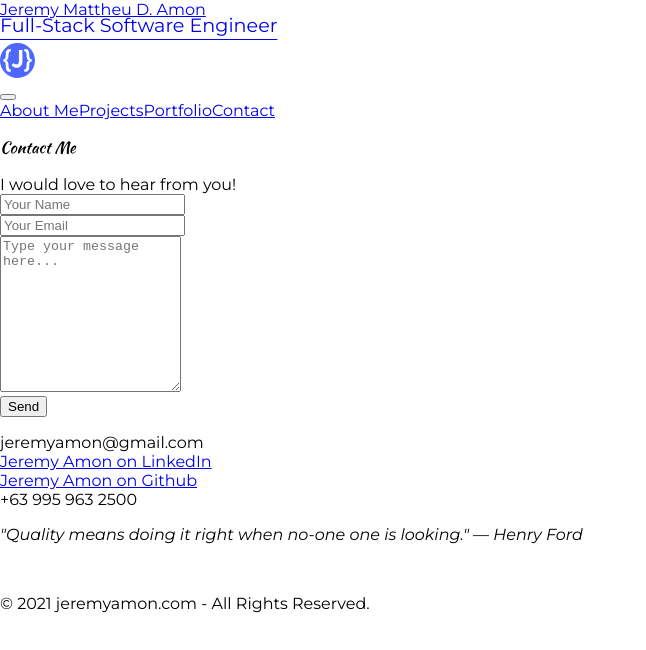
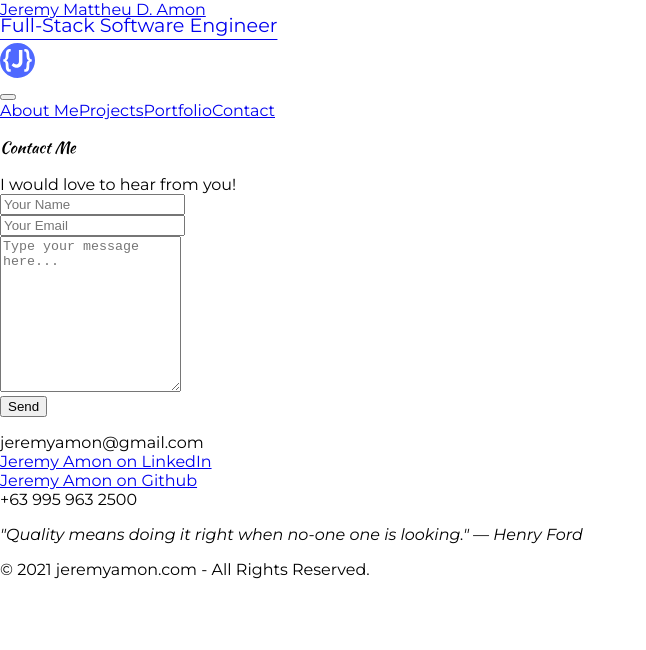
Before and after one commit to OverdriveNGain/portfolio, a React (Create React App) app: page /contact in a window 1280 px wide. Shown: the top 650 px of the page, without its empty margins (0-646 px from the left). Built offline with nearby package versions, Linux system fonts and the light colour scheme.

Commit message:
Removed footer contacts

```diff
--- a/src/components/Footer.js
+++ b/src/components/Footer.js
@@ -46,34 +46,7 @@ const Footer = () => {
     return (
         <footer>
             <div className="bg-dark p-5 text-center">
-                <p className="text-muted mb-4"><i>"Quality means doing it right when no-one one is looking."   — Henry Ford</i></p>
-                <div>
-                    <a href="https://www.facebook.com/jeremy.m.amon/" className="m-2">
-                        <svg className="footer-link-contact" viewBox="0 0 200 200" width="30" height="30">
-                            {facebookPath}
-                        </svg>
-                    </a>
-                    <a href="https://twitter.com/JeremyTheDev/" className="m-2">
-                        <svg className="footer-link-contact" viewBox="0 0 200 200" width="30" height="30">
-                            {twitterPath}
-                        </svg>
-                    </a>
-                    <a href="mailto:jeremyamon@gmail.com" className="m-2">
-                        <svg className="footer-link-contact" viewBox="0 0 200 200" width="30" height="30">
-                            {mailPath}
-                        </svg>
-                    </a>
-                    <a href="https://github.com/OverdriveNGain" className="m-2">
-                        <svg className="footer-link-contact" viewBox="0 0 200 200" width="30" height="30">
-                            {githubPath}
-                        </svg>
-                    </a>
-                    <a href="https://www.linkedin.com/in/jeremy-mattheu-amon-b0548a124/" className="m-2">
-                        <svg className="footer-link-contact" viewBox="0 0 200 200" width="30" height="30">
-                            {linkedinPath}
-                        </svg>
-                    </a>
-                </div>
+                <p className="text-white mb-4"><i>"Quality means doing it right when no-one one is looking."   — Henry Ford</i></p>
                 <div className="container text-muted text-center mt-4">
                     © 2021 jeremyamon.com - All Rights Reserved.
                 </div>
```
